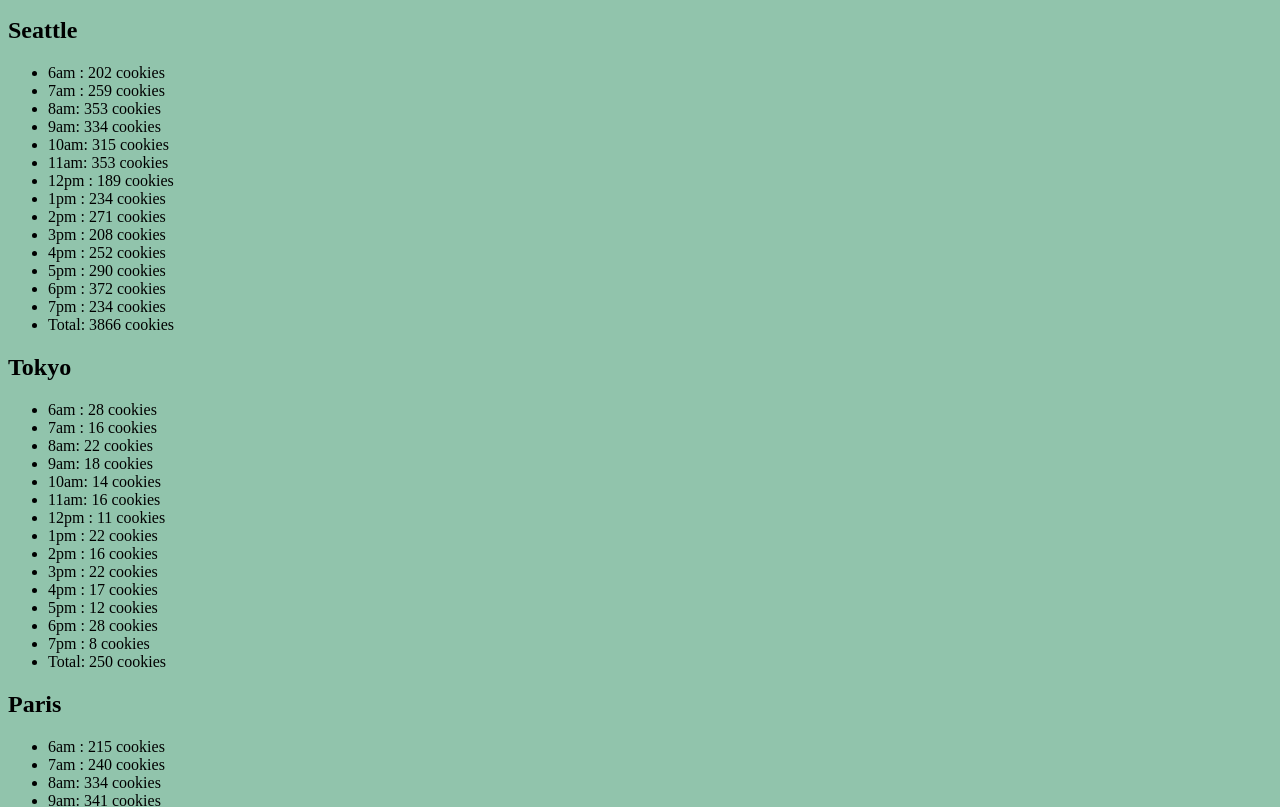
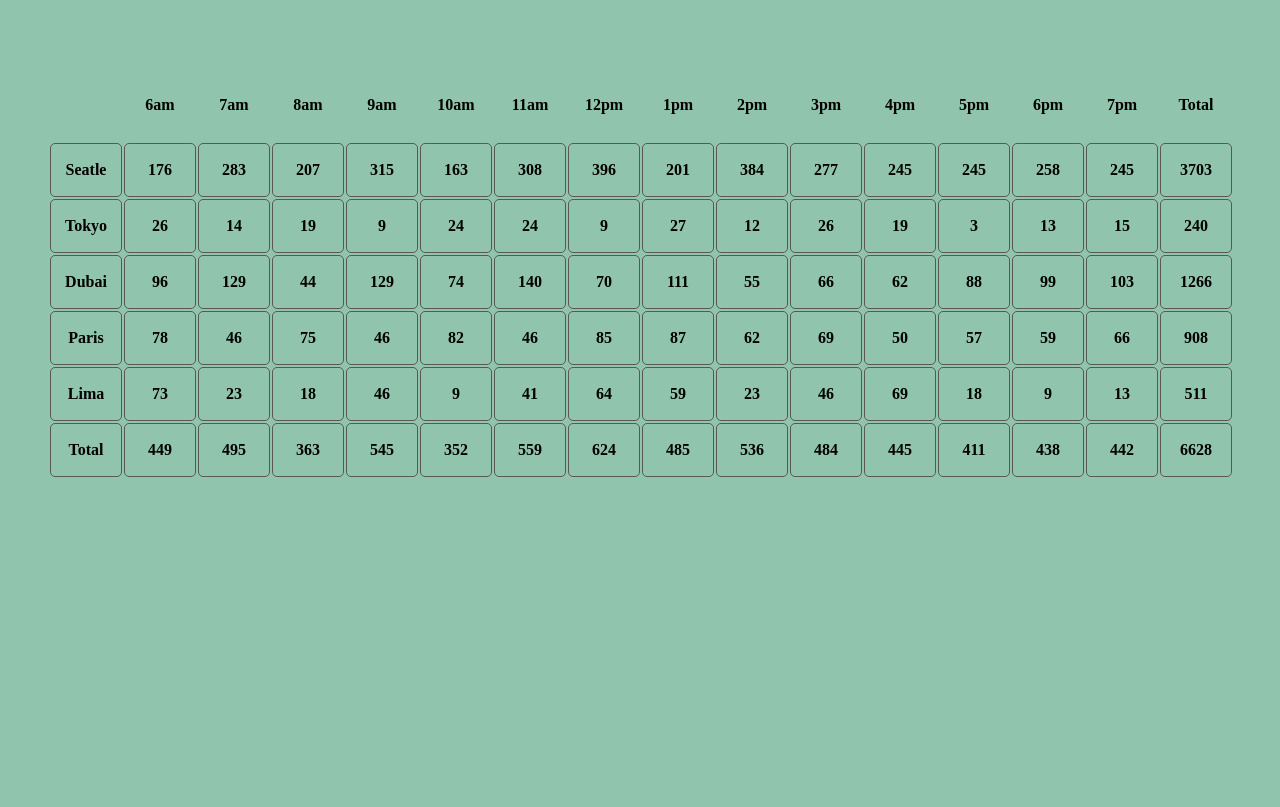
Before and after one commit to ammarib/cookie-stand, a plain HTML site: page sales.html in a window 1280 px wide. Shown: the part 151-958 px from the top of the page. After the commit the page ends 800 px from the top, so only its background shows below. Drawn offline with Linux system fonts and the light colour scheme.

Commit message:
creat table using prototype

```diff
--- a/js/app.js
+++ b/js/app.js
@@ -1,237 +1,336 @@
 'use strict';
+var hours = ['6am', '7am', '8am', '9am', '10am', '11am', '12pm', '1pm', '2pm', '3pm', '4pm', '5pm', '6pm', '7pm'];
 
-var hours = ["6am ", '7am ', '8am', '9am', '10am', '11am', '12pm ', '1pm ', '2pm ', '3pm ', '4pm ', '5pm ', '6pm ', '7pm '];
+var shops  = [];
 
-var Seattle = {
-    location: 'Seattle',
-    min: 23,
-    max: 65,
-    avgCookieSale: 6.3,
-    hourlySales: [],
-    dailySales: 0,
+function Salmon(name, min, max, avrg) {
+  this.name = name;
+  this.min = min;
+  this.max = max;
+  this.avrg = avrg;
+  this.hourlyArray = [];
+  this.total = 0;
+  shops.push(this);
+  this.cookies();
+}
+function randomSales(min, max) {
+    min = Math.ceil(min);
+    max = Math.floor(max);
+    return Math.floor(Math.random() * (max - min + 1)) + min;
+  }
+Salmon.prototype.cookies = function () {
+  for (let index = 0; index < hours.length; index++) {
+    var cookiesPerHour = Math.floor((randomSales(this.min, this.max) * this.avrg));
+    this.hourlyArray.push(cookiesPerHour);
+    this.total += this.hourlyArray[index];
+  }
 
-    customersRand: function () {
-        var range = this.max - this.min;
-        var randomCount = Math.random() * range + this.min;
-        return Math.ceil(randomCount);
-    },
+};
+Salmon.prototype.render = function () {
+    var tr1 = document.createElement('tr');
+    table1.appendChild(tr1);
+    var tData = document.createElement('td');
+    tr1.appendChild(tData);
+    tData.textContent = this.name;
+    for(var x = 0; x < hours.length ; x++){
+        tData = document.createElement('td');
+        tr1.appendChild(tData);
+        tData.textContent = this.hourlyArray[x];
+    }
+    var tdTotal = document.createElement('td');
+    tr1.appendChild(tdTotal);
+    tdTotal.textContent = this.total;
+};
 
-    dailySaleHur: function () {
-        for (var i = 0; i < hours.length; i++) {
-            var cookiesNum = Math.ceil(this.customersRand() * this.avgCookieSale);
-            this.hourlySales.push(cookiesNum);
-            this.dailySales += cookiesNum;
+var container = document.getElementById('theTotalSales');
+var table1 = document.createElement('table');
+container.appendChild(table1);
+
+var seattle = new Salmon('Seatle', '23', '65', '6.3');
+console.log(seattle);
+var tokyo =new Salmon('Tokyo', '3', '24', '1.2');
+console.log(tokyo);
+var dubai =new Salmon('Dubai', '11', '38', '3.7');
+console.log(dubai);
+var paris = new Salmon('Paris', '20', '38', '2.3');
+console.log(paris);
+var lima = new Salmon('Lima', '2', '16', '4.6');
+console.log(lima);
+
+function renderHeader(){
+  var tr1 = document.createElement('tr');
+  table1.appendChild(tr1);
+  var tableHead = document.createElement('th');
+  tableHead.textContent = ' ';
+  tr1.appendChild(tableHead);
+  for(var i = 0 ; i< hours.length ; i++){
+    var tableHou = document.createElement('th');
+    tableHou.textContent = hours[i];
+    tr1.appendChild(tableHou);
+  }
+  var theTotals = document.createElement('th');
+  theTotals.textContent = 'Total';
+  tr1.appendChild(theTotals);
+
+}
+function renderFooter(){
+    var tr1 = document.createElement('tr');
+    table1.appendChild(tr1);
+    var tData = document.createElement('td');
+    tr1.appendChild(tData);
+    tData.textContent = 'Total';
+    var totalHours;
+    var finalTotal = 0;
+    for(var h = 0 ; h < hours.length ; h++){
+        totalHours = 0;
+        for(var shop = 0 ; shop < shops.length ; shop++){
+            totalHours += shops[shop].hourlyArray[h];
         }
-    },
-    sales :function () {
-        var totalSales = document.getElementById('theTotalSales')
-        var h2 = document.createElement('h2');
-        totalSales.appendChild(h2);
-        h2.textContent = 'Seattle';
-        totalSales.appendChild(h2);
-        var list = document.createElement('ul');
-        totalSales.appendChild(list);
-        for (var i = 0; i < hours.length; i++) {
-            var listItem = document.createElement('li');
-            listItem.textContent = hours[i] + ': ' + this.hourlySales[i] + ' cookies';
-            list.appendChild(listItem);
-        }
-        var listItem = document.createElement('li');
-        listItem.textContent = 'Total: ' + this.dailySales + ' cookies';
-        list.appendChild(listItem);
+        var totalDataTaHou = document.createElement('td');
+        totalDataTaHou.textContent = totalHours;
+        finalTotal += totalHours;
+        tr1.appendChild(totalDataTaHou);
+    }
+    var tdAllTotals = document.createElement('td');
+    tdAllTotals.textContent = finalTotal;
+    tr1.appendChild(tdAllTotals);
 
-    },
 }
+renderHeader();
+for(var i = 0 ; i < shops.length ; i++){
+  shops[i].render();
+}
+renderFooter();
+// var Seattle = {
+//     location: 'Seattle',
+//     min: 23,
+//     max: 65,
+//     avgCookieSale: 6.3,
+//     hourlySales: [],
+//     dailySales: 0,
 
-Seattle.dailySaleHur();
-Seattle.customersRand();
-Seattle.sales();
-console.log(Seattle);
+//     customersRand: function () {
+//         var range = this.max - this.min;
+//         var randomCount = Math.random() * range + this.min;
+//         return Math.ceil(randomCount);
+//     },
 
-var hours = ["6am ", '7am ', '8am', '9am', '10am', '11am', '12pm ', '1pm ', '2pm ', '3pm ', '4pm ', '5pm ', '6pm ', '7pm '];
+//     dailySaleHur: function () {
+//         for (var i = 0; i < hours.length; i++) {
+//             var cookiesNum = Math.ceil(this.customersRand() * this.avgCookieSale);
+//             this.hourlySales.push(cookiesNum);
+//             this.dailySales += cookiesNum;
+//         }
+//     },
+//     sales :function () {
+//         var totalSales = document.getElementById('theTotalSales')
+//         var h2 = document.createElement('h2');
+//         totalSales.appendChild(h2);
+//         h2.textContent = 'Seattle';
+//         to=alSales.appendChild(h2);
+//         var list = document.createElement('ul');
+//         totalSales.appendChild(list);
+//         for (var i = 0; i < hours.length; i++) {
+//             var listItem = document.createElement('li');
+//             listItem.textContent = hours[i] + ': ' + this.hourlySales[i] + ' cookies';
+//             list.appendChild(listItem);
+//         }
+//         var listItem = document.createElement('li');
+//         listItem.textContent = 'Total: ' + this.dailySales + ' cookies';
+//         list.appendChild(listItem);
 
-var Tokyo = {
-    location: 'Tokyo',
-    min: 3,
-    max: 24,
-    avgCookieSale: 1.2,
-    hourlySales: [],
-    dailySales: 0,
+//     },
+// }
 
-    customersRand: function () {
-        var range = this.max - this.min;
-        var randomCount = Math.random() * range + this.min;
-        return Math.ceil(randomCount);
-    },
+// Seattle.dailySaleHur();
+// Seattle.customersRand();
+// Seattle.sales();
+// console.log(Seattle);
 
-    dailySaleHur: function () {
-        for (var i = 0; i < hours.length; i++) {
-            var cookiesNum = Math.ceil(this.customersRand() * this.avgCookieSale);
-            this.hourlySales.push(cookiesNum);
-            this.dailySales += cookiesNum;
-        }
-    },
-    sales: function () {
-        var totalSales = document.getElementById('theTotalSales');
-        var h2 = document.createElement('h2');
-        totalSales.appendChild(h2);
-        h2.textContent = 'Tokyo';
-        totalSales.appendChild(h2);
-        var list = document.createElement('ul');
-        totalSales.appendChild(list);
-        for (var i = 0; i < hours.length; i++) {
-            var listItem = document.createElement('li');
-            listItem.textContent = hours[i] + ': ' + Tokyo.hourlySales[i] + ' cookies';
-            list.appendChild(listItem);
-        }
-        var listItem = document.createElement('li');
-        listItem.textContent = 'Total: ' + Tokyo.dailySales + ' cookies';
-        list.appendChild(listItem);
+// var hours = ["6am ", '7am ', '8am', '9am', '10am', '11am', '12pm ', '1pm ', '2pm ', '3pm ', '4pm ', '5pm ', '6pm ', '7pm '];
 
-    }
-}
+// var Tokyo = {
+//     location: 'Tokyo',
+//     min: 3,
+//     max: 24,
+//     avgCookieSale: 1.2,
+//     hourlySales: [],
+//     dailySales: 0,
 
-Tokyo.dailySaleHur();
-Tokyo.customersRand();
-Tokyo.sales();
-console.log(Tokyo);
+//     customersRand: function () {
+//         var range = this.max - this.min;
+//         var randomCount = Math.random() * range + this.min;
+//         return Math.ceil(randomCount);
+//     },
 
-var hours = ["6am ", '7am ', '8am', '9am', '10am', '11am', '12pm ', '1pm ', '2pm ', '3pm ', '4pm ', '5pm ', '6pm ', '7pm '];
+//     dailySaleHur: function () {
+//         for (var i = 0; i < hours.length; i++) {
+//             var cookiesNum = Math.ceil(this.customersRand() * this.avgCookieSale);
+//             this.hourlySales.push(cookiesNum);
+//             this.dailySales += cookiesNum;
+//         }
+//     },
+//     sales: function () {
+//         var totalSales = document.getElementById('theTotalSales');
+//         var h2 = document.createElement('h2');
+//         totalSales.appendChild(h2);
+//         h2.textContent = 'Tokyo';
+//         totalSales.appendChild(h2);
+//         var list = document.createElement('ul');
+//         totalSales.appendChild(list);
+//         for (var i = 0; i < hours.length; i++) {
+//             var listItem = document.createElement('li');
+//             listItem.textContent = hours[i] + ': ' + Tokyo.hourlySales[i] + ' cookies';
+//             list.appendChild(listItem);
+//         }
+//         var listItem = document.createElement('li');
+//         listItem.textContent = 'Total: ' + Tokyo.dailySales + ' cookies';
+//         list.appendChild(listItem);
 
-var Paris = {
-    location: 'Paris',
-    min: 23,
-    max: 65,
-    avgCookieSale: 6.3,
-    hourlySales: [],
-    dailySales: 0,
+//     }
+// }
 
-    customersRand: function () {
-        var range = this.max - this.min;
-        var randomCount = Math.random() * range + this.min;
-        return Math.ceil(randomCount);
-    },
+// Tokyo.dailySaleHur();
+// Tokyo.customersRand();
+// Tokyo.sales();
+// console.log(Tokyo);
 
-    dailySaleHur: function () {
-        for (var i = 0; i < hours.length; i++) {
-            var cookiesNum = Math.ceil(this.customersRand() * this.avgCookieSale);
-            this.hourlySales.push(cookiesNum);
-            this.dailySales += cookiesNum;
-        }
-    },
-    sales: function () {
-        var totalSales = document.getElementById('theTotalSales');
-        var h2 = document.createElement('h2');
-        totalSales.appendChild(h2);
-        h2.textContent = 'Paris';
-        totalSales.appendChild(h2);
-        var list = document.createElement('ul');
-        totalSales.appendChild(list);
-        for (var i = 0; i < hours.length; i++) {
-            var listItem = document.createElement('li');
-            listItem.textContent = hours[i] + ': ' + Paris.hourlySales[i] + ' cookies';
-            list.appendChild(listItem);
-        }
-        var listItem = document.createElement('li');
-        listItem.textContent = 'Total: ' + Paris.dailySales + ' cookies';
-        list.appendChild(listItem);
+// var hours = ["6am ", '7am ', '8am', '9am', '10am', '11am', '12pm ', '1pm ', '2pm ', '3pm ', '4pm ', '5pm ', '6pm ', '7pm '];
 
-    }
-}
+// var Paris = {
+//     location: 'Paris',
+//     min: 23,
+//     max: 65,
+//     avgCookieSale: 6.3,
+//     hourlySales: [],
+//     dailySales: 0,
 
-Paris.dailySaleHur();
-Paris.customersRand();
-Paris.sales();
-console.log(Paris);
+//     customersRand: function () {
+//         var range = this.max - this.min;
+//         var randomCount = Math.random() * range + this.min;
+//         return Math.ceil(randomCount);
+//     },
 
-var Dubai = {
-    location: 'Dubai',
-    min: 23,
-    max: 65,
-    avgCookieSale: 6.3,
-    hourlySales: [],
-    dailySales: 0,
+//     dailySaleHur: function () {
+//         for (var i = 0; i < hours.length; i++) {
+//             var cookiesNum = Math.ceil(this.customersRand() * this.avgCookieSale);
+//             this.hourlySales.push(cookiesNum);
+//             this.dailySales += cookiesNum;
+//         }
+//     },
+//     sales: function () {
+//         var totalSales = document.getElementById('theTotalSales');
+//         var h2 = document.createElement('h2');
+//         totalSales.appendChild(h2);
+//         h2.textContent = 'Paris';
+//         totalSales.appendChild(h2);
+//         var list = document.createElement('ul');
+//         totalSales.appendChild(list);
+//         for (var i = 0; i < hours.length; i++) {
+//             var listItem = document.createElement('li');
+//             listItem.textContent = hours[i] + ': ' + Paris.hourlySales[i] + ' cookies';
+//             list.appendChild(listItem);
+//         }
+//         var listItem = document.createElement('li');
+//         listItem.textContent = 'Total: ' + Paris.dailySales + ' cookies';
+//         list.appendChild(listItem);
 
-    customersRand: function () {
-        var range = this.max - this.min;
-        var randomCount = Math.random() * range + this.min;
-        return Math.ceil(randomCount);
-    },
+//     }
+// }
 
-    dailySaleHur: function () {
-        for (var i = 0; i < hours.length; i++) {
-            var cookiesNum = Math.ceil(this.customersRand() * this.avgCookieSale);
-            this.hourlySales.push(cookiesNum);
-            this.dailySales += cookiesNum;
-        }
-    },
-    sales: function () {
-        var totalSales = document.getElementById('theTotalSales');
-        var h2 = document.createElement('h2');
-        totalSales.appendChild(h2);
-        h2.textContent = 'Dubai';
-        totalSales.appendChild(h2);
-        var list = document.createElement('ul');
-        totalSales.appendChild(list);
-        for (var i = 0; i < hours.length; i++) {
-            var listItem = document.createElement('li');
-            listItem.textContent = hours[i] + ': ' + Dubai.hourlySales[i] + ' cookies';
-            list.appendChild(listItem);
-        }
-        var listItem = document.createElement('li');
-        listItem.textContent = 'Total: ' + Dubai.dailySales + ' cookies';
-        list.appendChild(listItem);
+// Paris.dailySaleHur();
+// Paris.customersRand();
+// Paris.sales();
+// console.log(Paris);
 
-    }
-}
+// var Dubai = {
+//     location: 'Dubai',
+//     min: 23,
+//     max: 65,
+//     avgCookieSale: 6.3,
+//     hourlySales: [],
+//     dailySales: 0,
 
-Dubai.dailySaleHur();
-Dubai.customersRand();
-Dubai.sales();
-console.log(Dubai);
+//     customersRand: function () {
+//         var range = this.max - this.min;
+//         var randomCount = Math.random() * range + this.min;
+//         return Math.ceil(randomCount);
+//     },
 
-var Lima = {
-    location: 'Lima',
-    min: 23,
-    max: 65,
-    avgCookieSale: 6.3,
-    hourlySales: [],
-    dailySales: 0,
+//     dailySaleHur: function () {
+//         for (var i = 0; i < hours.length; i++) {
+//             var cookiesNum = Math.ceil(this.customersRand() * this.avgCookieSale);
+//             this.hourlySales.push(cookiesNum);
+//             this.dailySales += cookiesNum;
+//         }
+//     },
+//     sales: function () {
+//         var totalSales = document.getElementById('theTotalSales');
+//         var h2 = document.createElement('h2');
+//         totalSales.appendChild(h2);
+//         h2.textContent = 'Dubai';
+//         totalSales.appendChild(h2);
+//         var list = document.createElement('ul');
+//         totalSales.appendChild(list);
+//         for (var i = 0; i < hours.length; i++) {
+//             var listItem = document.createElement('li');
+//             listItem.textContent = hours[i] + ': ' + Dubai.hourlySales[i] + ' cookies';
+//             list.appendChild(listItem);
+//         }
+//         var listItem = document.createElement('li');
+//         listItem.textContent = 'Total: ' + Dubai.dailySales + ' cookies';
+//         list.appendChild(listItem);
 
-    customersRand: function () {
-        var range = this.max - this.min;
-        var randomCount = Math.random() * range + this.min;
-        return Math.ceil(randomCount);
-    },
+//     }
+// }
 
-    dailySaleHur: function () {
-        for (var i = 0; i < hours.length; i++) {
-            var cookiesNum = Math.ceil(this.customersRand() * this.avgCookieSale);
-            this.hourlySales.push(cookiesNum);
-            this.dailySales += cookiesNum;
-        }
-    },
-    sales: function () {
-        var totalSales = document.getElementById('theTotalSales');
-        var h2 = document.createElement('h2');
-        totalSales.appendChild(h2);
-        h2.textContent = 'Lima';
-        totalSales.appendChild(h2);
-        var list = document.createElement('ul');
-        totalSales.appendChild(list);
-        for (var i = 0; i < hours.length; i++) {
-            var listItem = document.createElement('li');
-            listItem.textContent = hours[i] + ': ' + Lima.hourlySales[i] + ' cookies';
-            list.appendChild(listItem);
-        }
-        var listItem = document.createElement('li');
-        listItem.textContent = 'Total: ' + Lima.dailySales + ' cookies';
-        list.appendChild(listItem);
+// Dubai.dailySaleHur();
+// Dubai.customersRand();
+// Dubai.sales();
+// console.log(Dubai);
 
-    }
-}
+// var Lima = {
+//     location: 'Lima',
+//     min: 23,
+//     max: 65,
+//     avgCookieSale: 6.3,
+//     hourlySales: [],
+//     dailySales: 0,
 
-Lima.dailySaleHur();
-Lima.customersRand();
-Lima.sales();
-console.log(Lima);
+//     customersRand: function () {
+//         var range = this.max - this.min;
+//         var randomCount = Math.random() * range + this.min;
+//         return Math.ceil(randomCount);
+//     },
+
+//     dailySaleHur: function () {
+//         for (var i = 0; i < hours.length; i++) {
+//             var cookiesNum = Math.ceil(this.customersRand() * this.avgCookieSale);
+//             this.hourlySales.push(cookiesNum);
+//             this.dailySales += cookiesNum;
+//         }
+//     },
+//     sales: function () {
+//         var totalSales = document.getElementById('theTotalSales');
+//         var h2 = document.createElement('h2');
+//         totalSales.appendChild(h2);
+//         h2.textContent = 'Lima';
+//         totalSales.appendChild(h2);
+//         var list = document.createElement('ul');
+//         totalSales.appendChild(list);
+//         for (var i = 0; i < hours.length; i++) {
+//             var listItem = document.createElement('li');
+//             listItem.textContent = hours[i] + ': ' + Lima.hourlySales[i] + ' cookies';
+//             list.appendChild(listItem);
+//         }
+//         var listItem = document.createElement('li');
+//         listItem.textContent = 'Total: ' + Lima.dailySales + ' cookies';
+//         list.appendChild(listItem);
+
+//     }
+// }
+
+// Lima.dailySaleHur();
+// Lima.customersRand();
+// Lima.sales();
+// console.log(Lima);
--- a/style/style.css
+++ b/style/style.css
@@ -92,3 +92,22 @@ footer{
   margin-top: 5px;
   margin-left: 40px;
 }
+table{
+  margin-top: 70px;
+  margin-left: 40px;
+}
+ th, td {
+  border: 0.5px solid rgb(90, 87, 87);
+  border-radius: 5px;
+  text-align: center;
+  font-weight: bolder;
+}
+th {
+  border: none;
+  height: 70px;
+  width: 70px;
+
+}
+td{
+  height: 50px;
+}
```
